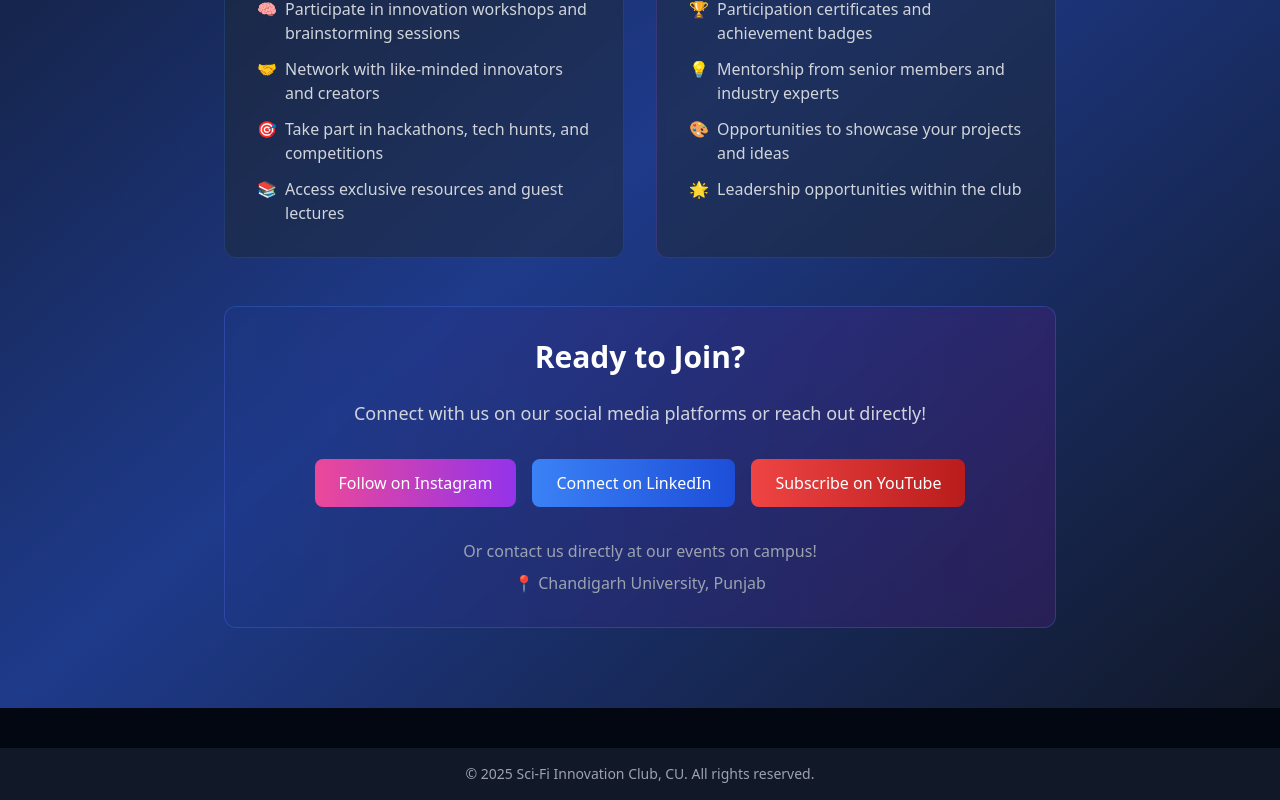
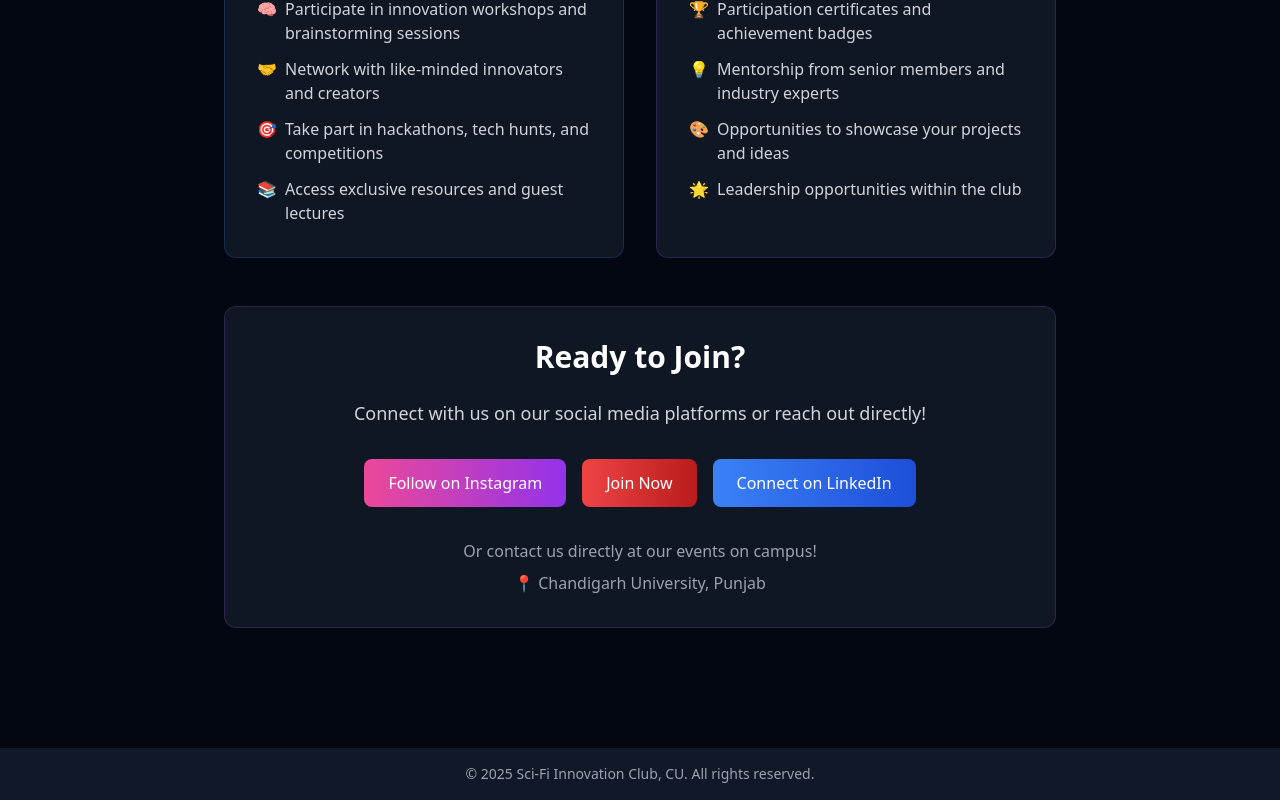
Before and after one commit to SciFi-Innovation-Club/Sci-Fi-Cu, a Next.js app: page /join in a window 1280 px wide. Shown: the part 465-1265 px from the top of the page. Built offline with nearby package versions, Linux system fonts and the light colour scheme.

Commit message:
Update page.js

```diff
--- a/src/app/join/page.js
+++ b/src/app/join/page.js
@@ -1,6 +1,6 @@
 export default function Join() {
   return (
-    <div className="min-h-screen bg-gradient-to-br from-gray-900 via-blue-900 to-gray-900 py-20">
+    <div className="min-h-screen bg-gradient-to-br from-purple-1000 via-blue-900 to-purple-1000 py-20">
       <div className="max-w-4xl mx-auto px-4 sm:px-6 lg:px-8">
         <div className="text-center mb-12">
           <h1 className="text-5xl font-bold bg-gradient-to-r from-blue-400 to-purple-400 bg-clip-text text-transparent mb-6">
@@ -66,7 +66,7 @@ export default function Join() {
           </div>
         </div>
 
-        <div className="bg-gradient-to-r from-blue-900/30 to-purple-900/30 p-8 rounded-xl border border-blue-500/30 backdrop-blur-sm text-center">
+        <div className="bg-gray-800/50 p-8 rounded-xl border border-purple-500/20 backdrop-blur-sm backdrop-blur-sm text-center">
           <h2 className="text-3xl font-bold text-white mb-6">Ready to Join?</h2>
           <p className="text-gray-300 mb-8 text-lg">
             Connect with us on our social media platforms or reach out directly!
@@ -82,20 +82,20 @@ export default function Join() {
               Follow on Instagram
             </a>
             <a
+              href="https://cuintranet.in/clubs"
+              target="_blank"
+              rel="noopener noreferrer"
+              className="px-6 py-3 bg-gradient-to-r from-red-500 to-red-700 text-white rounded-lg hover:from-red-600 hover:to-red-800 transition-all duration-300 hover:shadow-lg hover:shadow-red-500/25"
+            >
+              Join Now
+            </a>
+            <a
               href="https://www.linkedin.com/company/103704187"
               target="_blank"
               rel="noopener noreferrer"
               className="px-6 py-3 bg-gradient-to-r from-blue-500 to-blue-700 text-white rounded-lg hover:from-blue-600 hover:to-blue-800 transition-all duration-300 hover:shadow-lg hover:shadow-blue-500/25"
             >
               Connect on LinkedIn
-            </a>
-            <a
-              href="https://www.youtube.com/channel/UCrZ84phJVmXK0o5MArsNlbQ"
-              target="_blank"
-              rel="noopener noreferrer"
-              className="px-6 py-3 bg-gradient-to-r from-red-500 to-red-700 text-white rounded-lg hover:from-red-600 hover:to-red-800 transition-all duration-300 hover:shadow-lg hover:shadow-red-500/25"
-            >
-              Subscribe on YouTube
             </a>
           </div>
 
```
